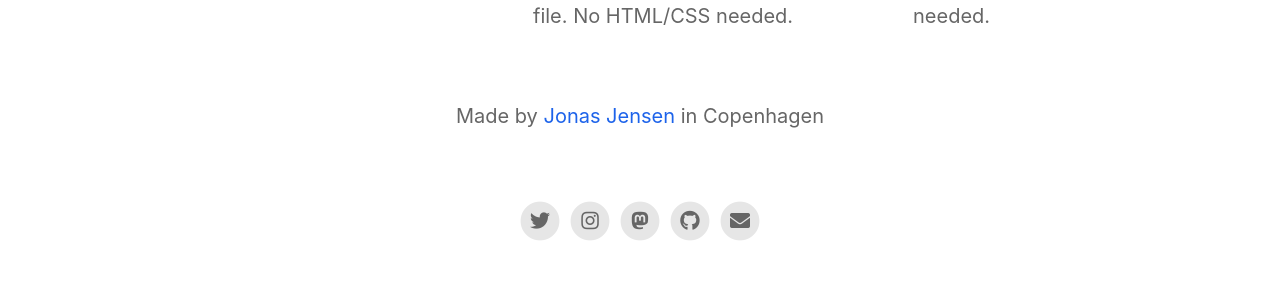
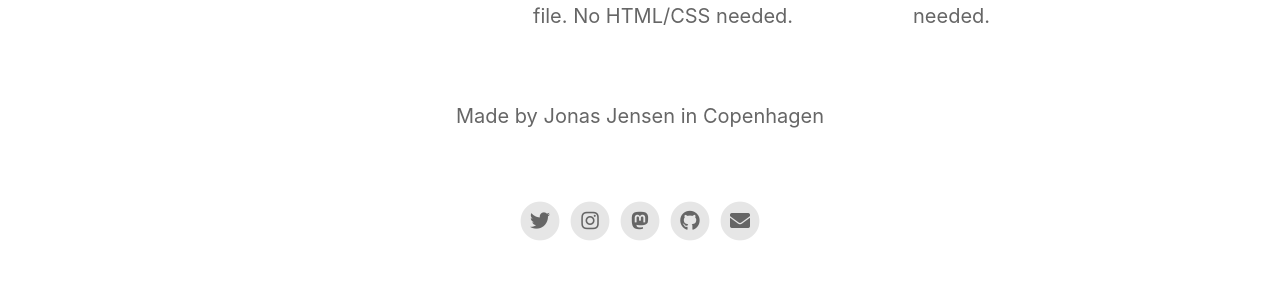
Before and after one commit to JonasMelchior/JonasMelchior.github.io, a Jekyll site: the page built from index.html, in a window 1280 px wide. Shown: the part 1623-1921 px from the top of the page. Built offline with Jekyll 4.4.1, drawn with Linux system fonts in a browser that asks for light colours; nearby versions of some CDN libraries; part of the change alters nothing that is shown.

```diff
--- a/_config.yml
+++ b/_config.yml
@@ -21,9 +21,9 @@ enable_smart_app_banner                   : true
 
 # Information About Yourself
 your_name                                 : Jonas Jensen
-your_link                                 : https://emilbaehr.com
+#your_link                                 : https://emilbaehr.com
 your_city                                 : Copenhagen
-email_address                             : emil.baehr@gmail.com
+email_address                             : jonasjensen04@gmail.com
 facebook_username                         :
 instagram_username                        : ebaehr
 twitter_username                          : ebaehr
```
